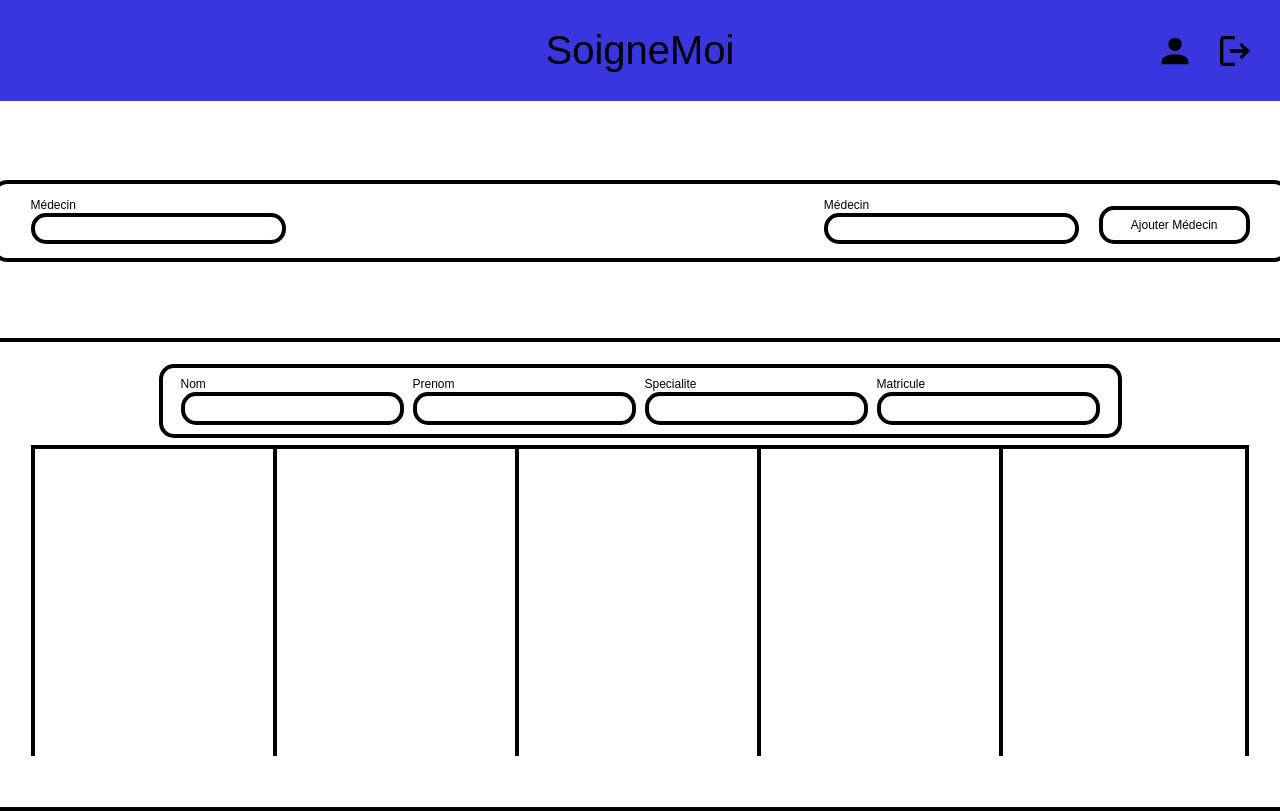
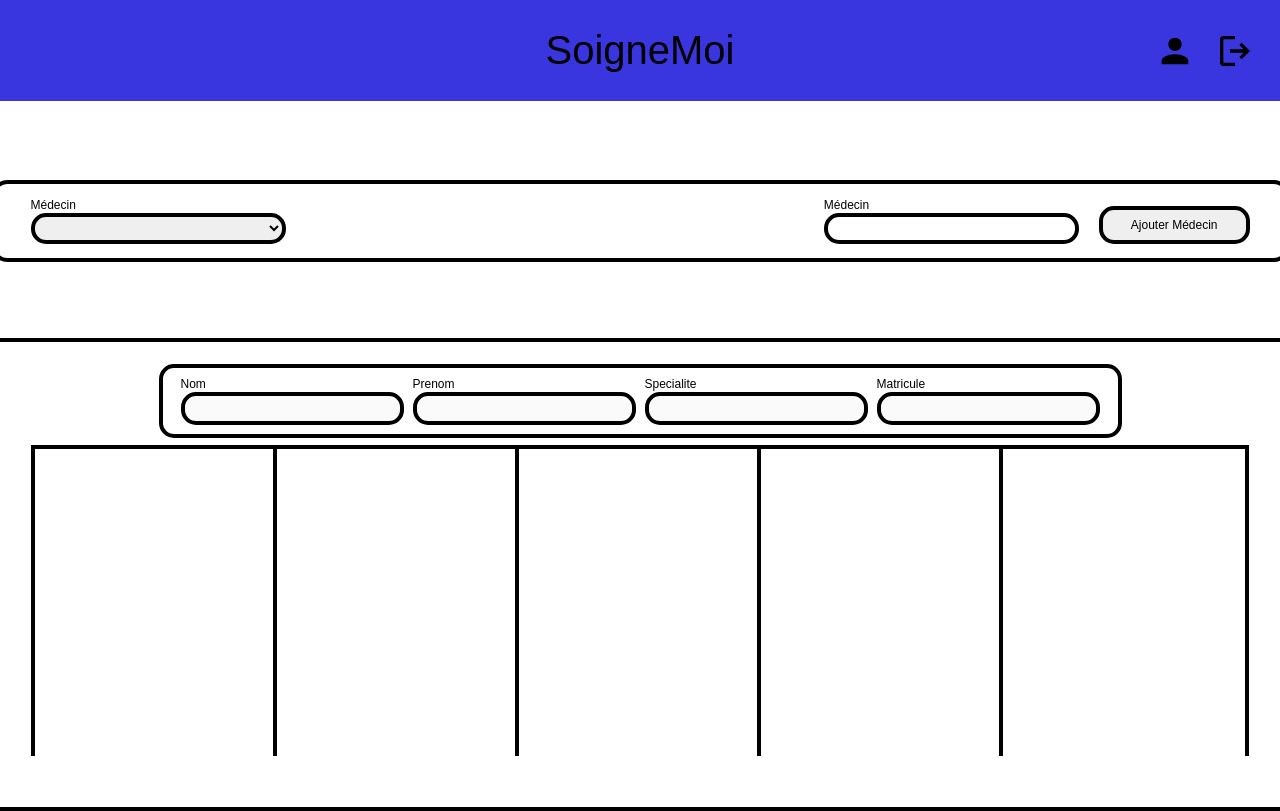
Before and after one commit to jujujuju07/ECF-Web, a PHP site: the page made by gestion_plannings_médecin.php in a window 1280 px wide. Run offline with PHP 8.4, Linux system fonts and the light colour scheme; lists and menus that the app fills with data are empty.

Commit message:
modifier balise pour mettre les bonnes

```diff
--- a/css/gestion_plannings_médecin.css
+++ b/css/gestion_plannings_médecin.css
@@ -51,7 +51,7 @@ body{
     width: 255px;
     height: 15px;
 }
-.frame-choisir {
+.select-medecin {
     border-radius: 15px;
     border-style: solid;
     border-color: #000000;
@@ -68,7 +68,7 @@ body{
     position: relative;
     overflow: hidden;
 }
-.frame-ajouter-medecin {
+.form-ajouter-medecin {
     display: flex;
     flex-direction: row;
     gap: 20px;
@@ -77,7 +77,7 @@ body{
     flex-shrink: 0;
     position: relative;
 }
-.frame-ajouter-medecin2 {
+.frame-ajouter-medecin {
     display: flex;
     flex-direction: column;
     align-items: flex-start;
@@ -96,7 +96,7 @@ body{
     position: relative;
     overflow: hidden;
 }
-.frame-button {
+.input-button {
     border-radius: 15px;
     border-style: solid;
     border-color: #000000;
@@ -110,14 +110,9 @@ body{
     flex-shrink: 0;
     position: relative;
     overflow: hidden;
-}
-.ajouter-medecin {
-    color: #000000;
-    text-align: left;
     font-family: "Inter-Regular", sans-serif;
     font-size: 12px;
     font-weight: 400;
-    position: relative;
 }
 .frame-tableau {
     border-radius: 15px;
@@ -167,7 +162,7 @@ body{
     width: 223px;
     height: 15px;
 }
-.frame-nom2 {
+.input-nom {
     border-radius: 15px;
     border-style: solid;
     border-color: #000000;
@@ -196,7 +191,7 @@ body{
     width: 223px;
     height: 15px;
 }
-.frame-prenom2 {
+.input-prenom {
     border-radius: 15px;
     border-style: solid;
     border-color: #000000;
@@ -225,7 +220,7 @@ body{
     width: 223px;
     height: 15px;
 }
-.frame-specialite2 {
+.input-specialite {
     border-radius: 15px;
     border-style: solid;
     border-color: #000000;
@@ -254,7 +249,7 @@ body{
     width: 223px;
     height: 15px;
 }
-.frame-matricule2 {
+.input-matricule {
     border-radius: 15px;
     border-style: solid;
     border-color: #000000;
--- a/gestion_plannings_médecin.php
+++ b/gestion_plannings_médecin.php
@@ -1,5 +1,5 @@
 <!DOCTYPE html>
-<html lang="en">
+<html lang="fr">
 <head>
     <meta charset="UTF-8">
     <title>Gestion des Plannings Des Médecin</title>
@@ -11,36 +11,36 @@
 <div class="gestions-des-plannings-des-medecins">
     <div class="frame-choisir-medecin">
         <div class="frame-choisir-medecin2">
-            <div class="medecin">Médecin</div>
-            <div class="frame-choisir"></div>
+            <label class="medecin" for="medecin">Médecin</label>
+            <select class="select-medecin" id="medecin">
+                <option></option>
+            </select>
         </div>
-        <div class="frame-ajouter-medecin">
-            <div class="frame-ajouter-medecin2">
-                <div class="medecin">Médecin</div>
-                <div class="frame-ajouter"></div>
+        <form method="post" class="form-ajouter-medecin">
+            <div class="frame-ajouter-medecin">
+                <label class="medecin" for="ajouter-medecin">Médecin</label>
+                <input type="text" class="frame-ajouter" id="ajouter-medecin">
             </div>
-            <div class="frame-button">
-                <div class="ajouter-medecin">Ajouter Médecin</div>
-            </div>
-        </div>
+            <input type="submit" class="input-button" value="Ajouter Médecin" name="ajouter-medecin">
+        </form>
     </div>
     <div class="frame-tableau">
         <div class="frame-info-medecin">
             <div class="frame-nom">
-                <div class="nom">Nom</div>
-                <div class="frame-nom2"></div>
+                <label for="nom" class="nom">Nom</label>
+                <input type="text" disabled class="input-nom" id="nom">
             </div>
             <div class="frame-prenom">
-                <div class="prenom">Prenom</div>
-                <div class="frame-prenom2"></div>
+                <label for="prenom" class="prenom">Prenom</label>
+                <input type="text" disabled class="input-prenom" id="prenom">
             </div>
             <div class="frame-specialite">
-                <div class="specialite">Specialite</div>
-                <div class="frame-specialite2"></div>
+                <label for="specialite" class="specialite">Specialite</label>
+                <input type="text" disabled class="input-specialite" id="specialite">
             </div>
             <div class="frame-matricule">
-                <div class="matricule">Matricule</div>
-                <div class="frame-matricule2"></div>
+                <label for="matricule" class="matricule">Matricule</label>
+                <input type="text" disabled class="input-matricule" id="matricule">
             </div>
         </div>
         <div class="frame-tableau2">
```
